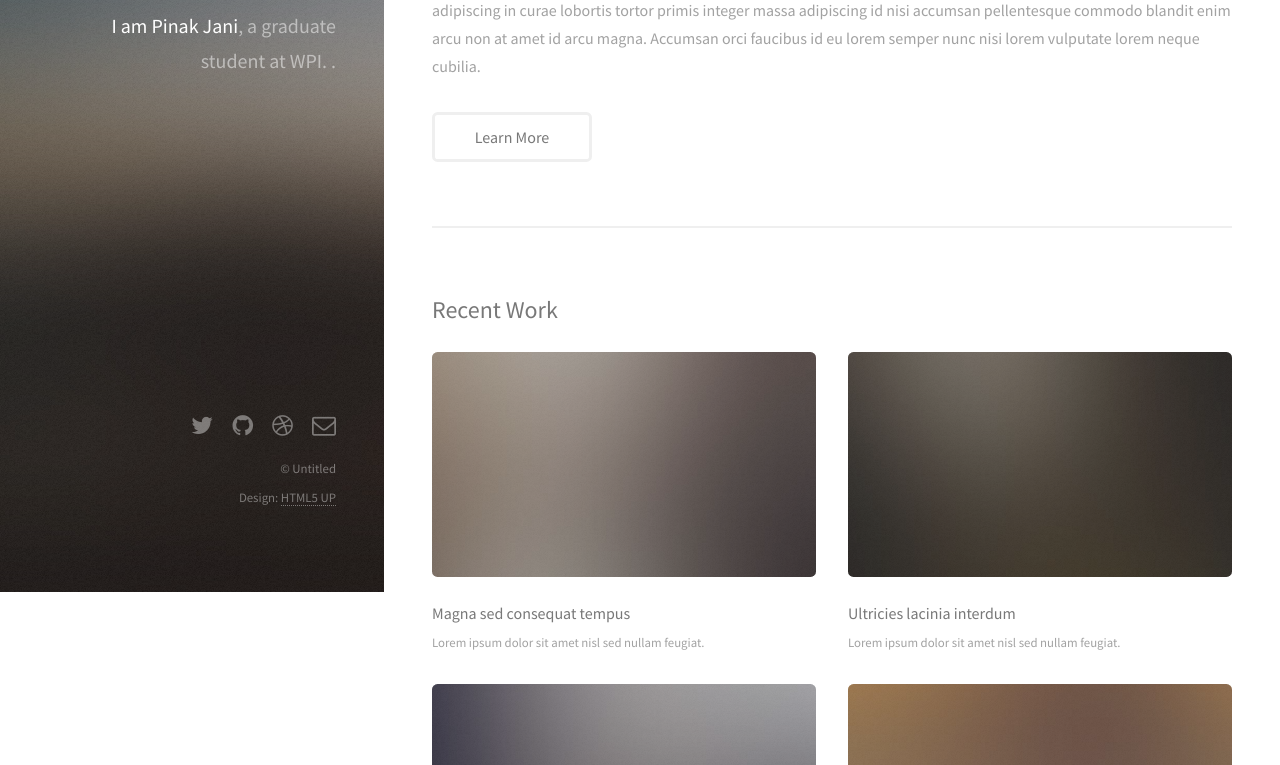
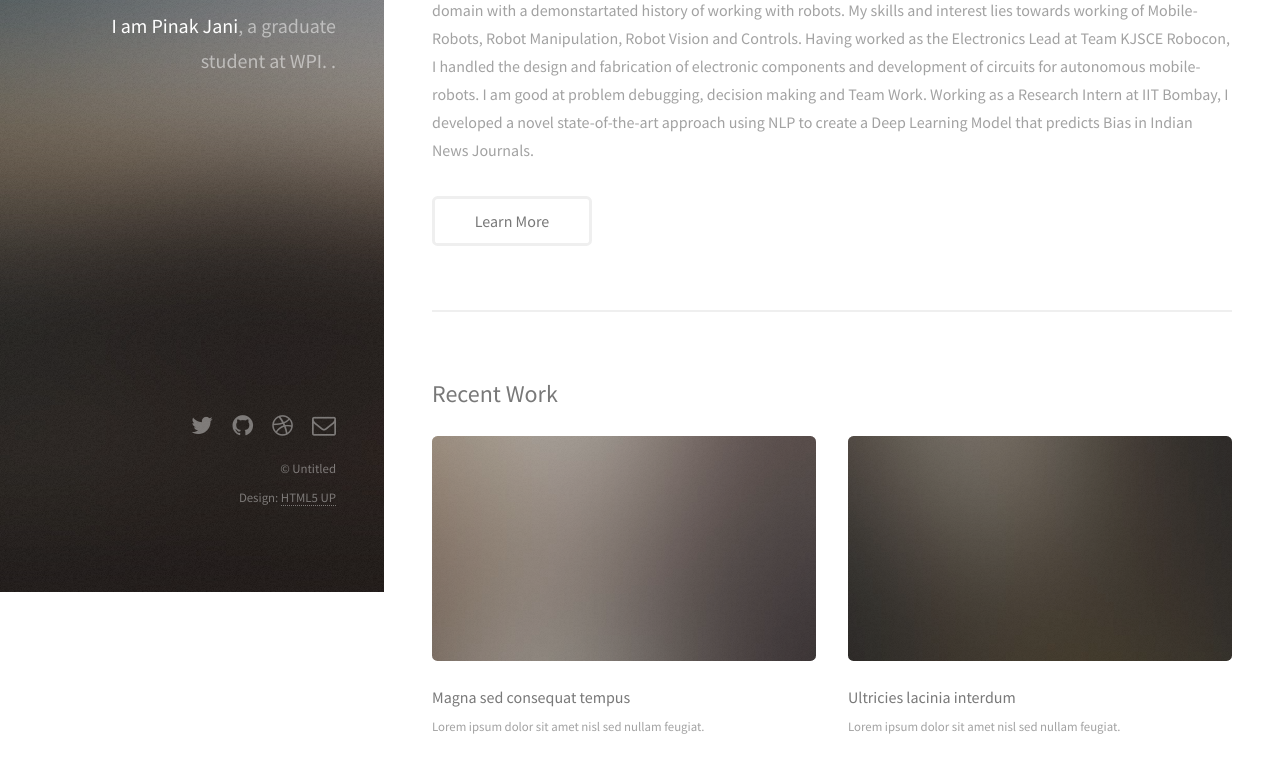
Before and after one commit to pinakjani/pinakjani.github.io, a plain HTML site: page index.html in a window 1280 px wide. Shown: the part 208-973 px from the top of the page. Drawn offline with Linux system fonts and the light colour scheme.

Commit message:
Bio Updated

```diff
--- a/index.html
+++ b/index.html
@@ -39,7 +39,12 @@
 						<header class="major">
 							<h2>Pinak Jani</h2>
 						</header>
-						<p>Accumsan orci faucibus id eu lorem semper. Eu ac iaculis ac nunc nisi lorem vulputate lorem neque cubilia ac in adipiscing in curae lobortis tortor primis integer massa adipiscing id nisi accumsan pellentesque commodo blandit enim arcu non at amet id arcu magna. Accumsan orci faucibus id eu lorem semper nunc nisi lorem vulputate lorem neque cubilia.</p>
+						<p>I am Pinak Jani, a Graduate Student at WPI pursuing Robotics Enginnering. I am a technical specialist in the Robotics domain with a demonstartated history of working with robots.
+							My skills and interest lies towards working of Mobile-Robots, Robot Manipulation, Robot Vision and Controls.
+							Having worked as the Electronics Lead at Team KJSCE Robocon, I handled the design and fabrication of electronic components and development of circuits for autonomous mobile-robots.
+							I am good at problem debugging, decision making and Team Work.
+							Working as a Research Intern at IIT Bombay, I developed a novel state-of-the-art approach using NLP to create a Deep Learning Model that predicts Bias in Indian News Journals.
+						</p>
 						<ul class="actions">
 							<li><a href="#" class="button">Learn More</a></li>
 						</ul>
```
